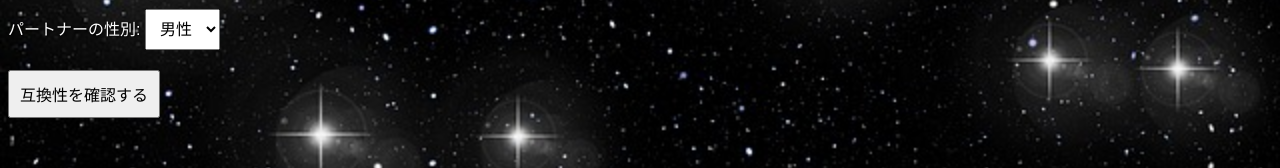
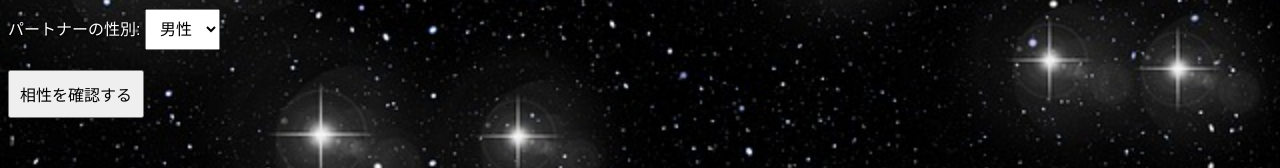
Before and after one commit to sakurabunchou/compatibility_project, a plain HTML site: page index.html in a window 1280 px wide. Shown: the part 435-603 px from the top of the page. Drawn offline with Linux system fonts and the light colour scheme.

Commit message:
Update index.html and compatibility_results.json

```diff
--- a/index.html
+++ b/index.html
@@ -85,7 +85,7 @@
             <option value="女性">女性</option>
         </select>
         <br>
-        <button type="button" onclick="checkCompatibility()">互換性を確認する</button>
+        <button type="button" onclick="checkCompatibility()">相性を確認する</button>
     </form>
     <p id="result"></p>
     <script>
```
